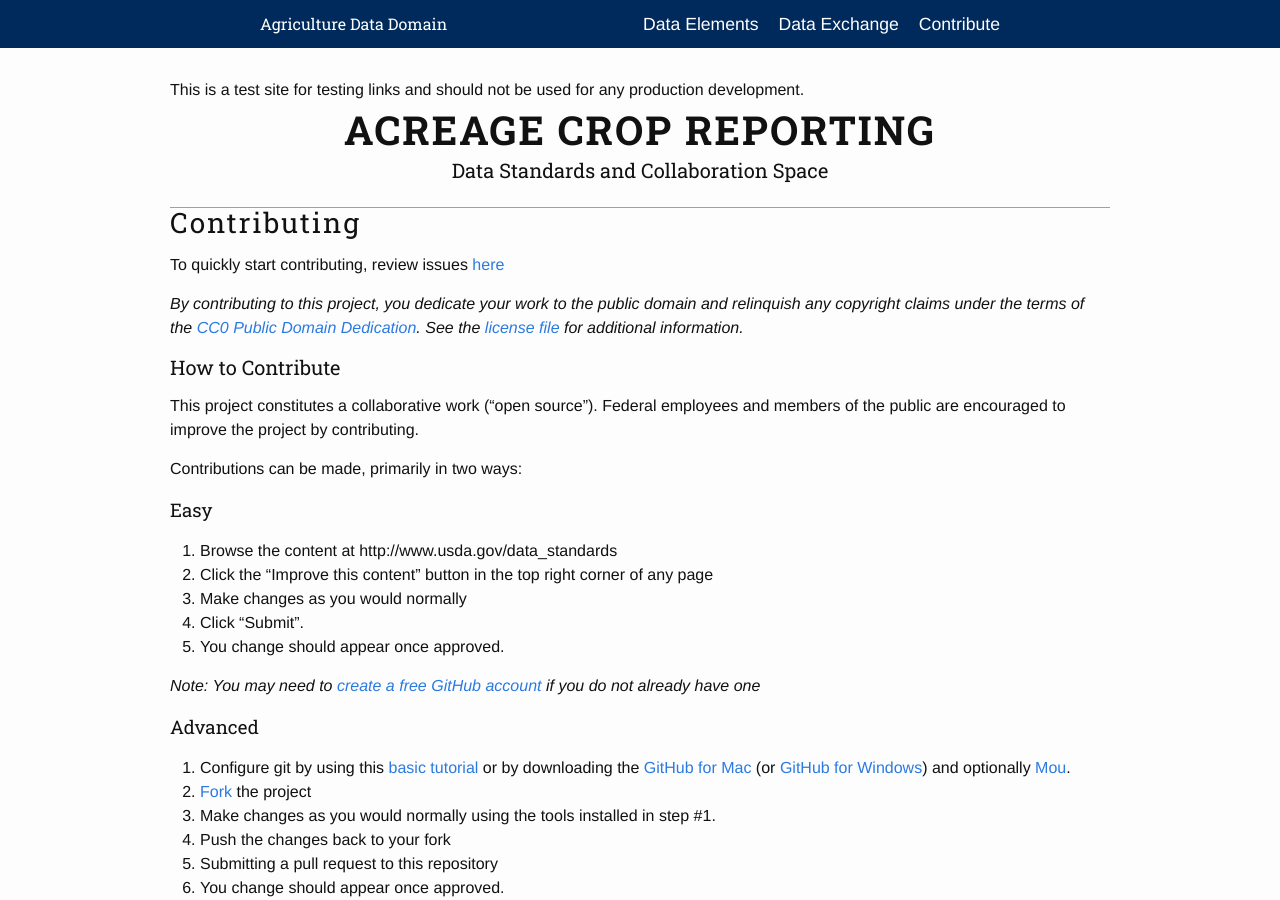
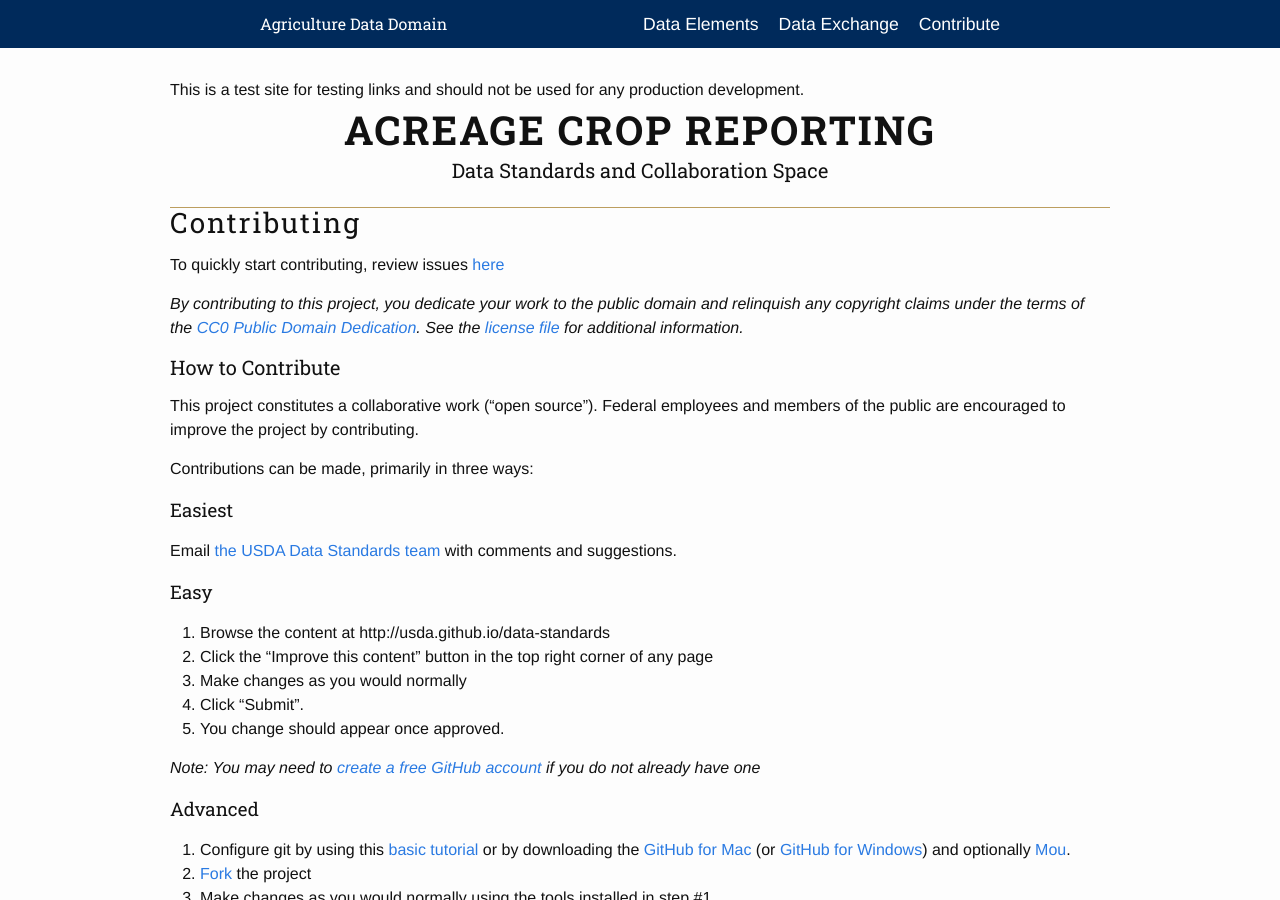
Before and after one commit to bbrotsos/data-standards, a Jekyll site: the page built from contribute.md, in a window 1280 px wide and 900 px high. Built offline with Jekyll 4.4.1, drawn with Linux system fonts in a browser that asks for light colours.

Commit message:
QA Round 3

```diff
--- a/_data/acrsi-data-elements.json
+++ b/_data/acrsi-data-elements.json
@@ -45,7 +45,7 @@
 			   "description": "Must use active combinations of <a href='Administrative_State_Fsa_Code.html'>Administrative State FSA Code</a>, <a href='Administrative_County_Fsa_Code.html'>Administrative County FSA Code</a>, <a href='Farm_Number.html'>Farm Number</a>, <a href='Tract_Number.html'>Tract Number</a>, <a href='Field_Number.html'>Field Number</a>, and <a href='CLU_Identifier.html'>CLU Identifier</a> per FSA Farm Records"
 			   }
 			   ],
-			"definition": "A state code of administering state office.<br/><br/>State code used within the Farm Service Agency (FSA) to identify a state within the United States, United States Possessions, freely associated areas of the United States, or a combination thereof as defined within Handbook 1-CM, Exhibit 100.<br/><br/>Many of the code values used by State FSA Code are similar to State ANSI/FIPS Code, which follows the American National Standards Institute (ANSI) numeric INCITS 31-2009 and Federal Information Processing Standards Publications (FIPS Pub) 6-4 standard. In some cases FSA codes are different from the ANSI/FIPS codes.<br/><br/>Specific values are documented in the Handbook 1-CM, Exhibit 100."
+			"definition": "A state code of administering state office.<br/><br/>State code used within the Farm Service Agency (FSA) to identify a state within the United States, United States Possessions, freely associated areas of the United States, or a combination thereof as defined within Handbook 1-CM, Exhibit 100.<br/><br/>Many of the code values used by State FSA Code are similar to State ANSI/FIPS Code, which follows the American National Standards Institute (ANSI) numeric INCITS 31-2009 and Federal Information Processing Standards Publications (FIPS Pub) 6-4 standard. In some cases FSA codes are different from the ANSI/FIPS codes.<br/><br/>Specific values are documented in the Handbook 1-CM, Exhibit 100. A machine-readable version can be found <a href='../ag-acrsi.iepd/base-xsd/extension/1.0/ag-codes/usda_fsa_state.xsd'>here</a>"
 			},
 
 		{
@@ -68,7 +68,7 @@
 			   "source": "Acreage Crop Reporting",
 			   "description": "Must use active combinations of <a href='Administrative_State_Fsa_Code.html'>Administrative State FSA Code</a>, <a href='Administrative_County_Fsa_Code.html'>Administrative County FSA Code</a>, <a href='Farm_Number.html'>Farm Number</a>, <a href='Tract_Number.html'>Tract Number</a>, <a href='Field_Number.html'>Field Number</a>, and <a href='CLU_Identifier.html'>CLU Identifier</a> per FSA Farm Records"
 			   }],
-			"definition": "A county code of the administering county office.<br/><br/>The code is used within the Farm Service Agency (FSA) to identify a county, equivalent entity, or combination thereof within the United States, its possessions, and associated areas as defined within Handbook 1-CM, Exhibit 100. <br/><br/> Many of the code values used by are similar to County ANSI/FIPS Code, which follows the American National Standards Institute (ANSI) numeric INCITS 31-2009 and Federal Information Processing Standards Publications (FIPS Pub) 6-4 standard. The expanded even-numbered FSA codes identify counties that contain more than one office due to geographic considerations. <br/><br/>Specific values are documented in Handbook 1-CM."
+			"definition": "A county code of the administering county office.<br/><br/>The code is used within the Farm Service Agency (FSA) to identify a county, equivalent entity, or combination thereof within the United States, its possessions, and associated areas as defined within Handbook 1-CM, Exhibit 100. <br/><br/> Many of the code values used by are similar to County ANSI/FIPS Code, which follows the American National Standards Institute (ANSI) numeric INCITS 31-2009 and Federal Information Processing Standards Publications (FIPS Pub) 6-4 standard. The expanded even-numbered FSA codes identify counties that contain more than one office due to geographic considerations. <br/><br/>Specific values are documented in Handbook 1-CM. A machine-readable version can be found <a href='../ag-acrsi.iepd/base-xsd/extension/1.0/ag-codes/usda_fsa_county.xsd'>here</a>"
 		},
 
 		{
--- a/contribute.md
+++ b/contribute.md
@@ -13,11 +13,15 @@ To quickly start contributing, review issues <a href="https://github.com/{{ site
 
 This project constitutes a collaborative work ("open source"). Federal employees and members of the public are encouraged to improve the project by contributing.
 
-Contributions can be made, primarily in two ways:
+Contributions can be made, primarily in three ways:
+
+### Easiest
+
+Email <a href="mailto:enterprise.architecture@ocio.usda.gov">the USDA Data Standards team</a> with comments and suggestions.
 
 ### Easy
 
-1. Browse the content at http://www.usda.gov/data_standards
+1. Browse the content at http://usda.github.io/data-standards
 2. Click the "Improve this content" button in the top right corner of any page
 3. Make changes as you would normally
 4. Click "Submit".
```
Also changed, not shown: acrsi-elements.md (+1 -1 lines), index.md (+2 -2 lines).
